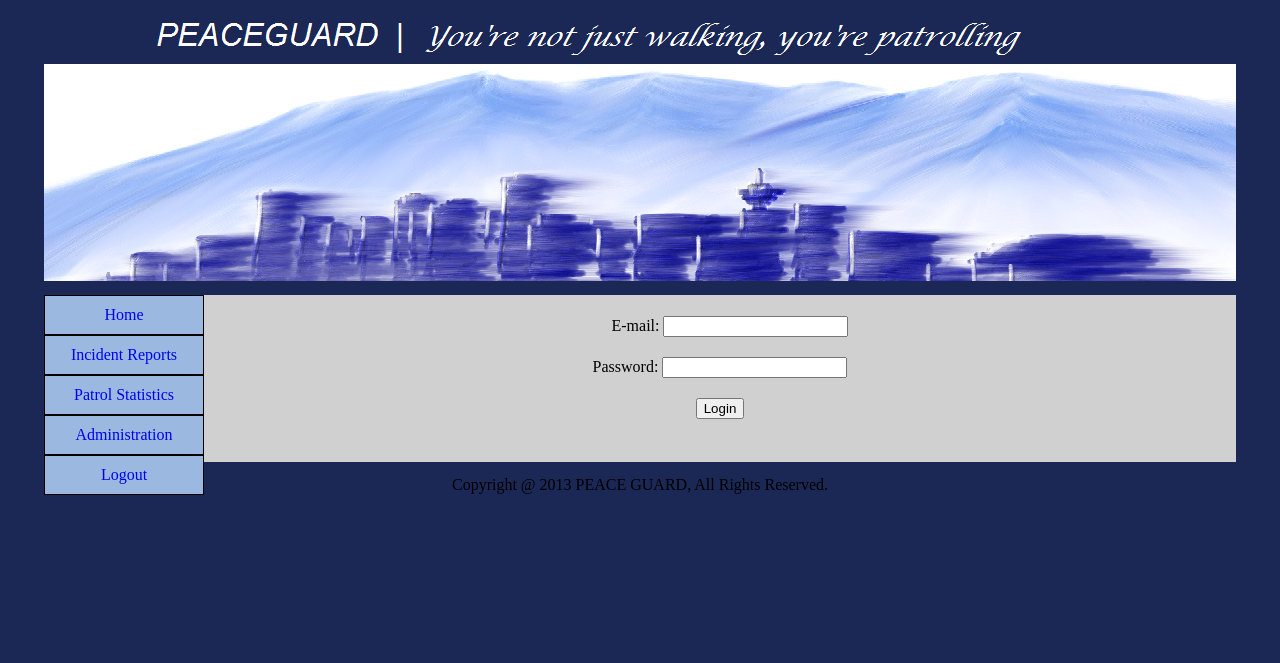
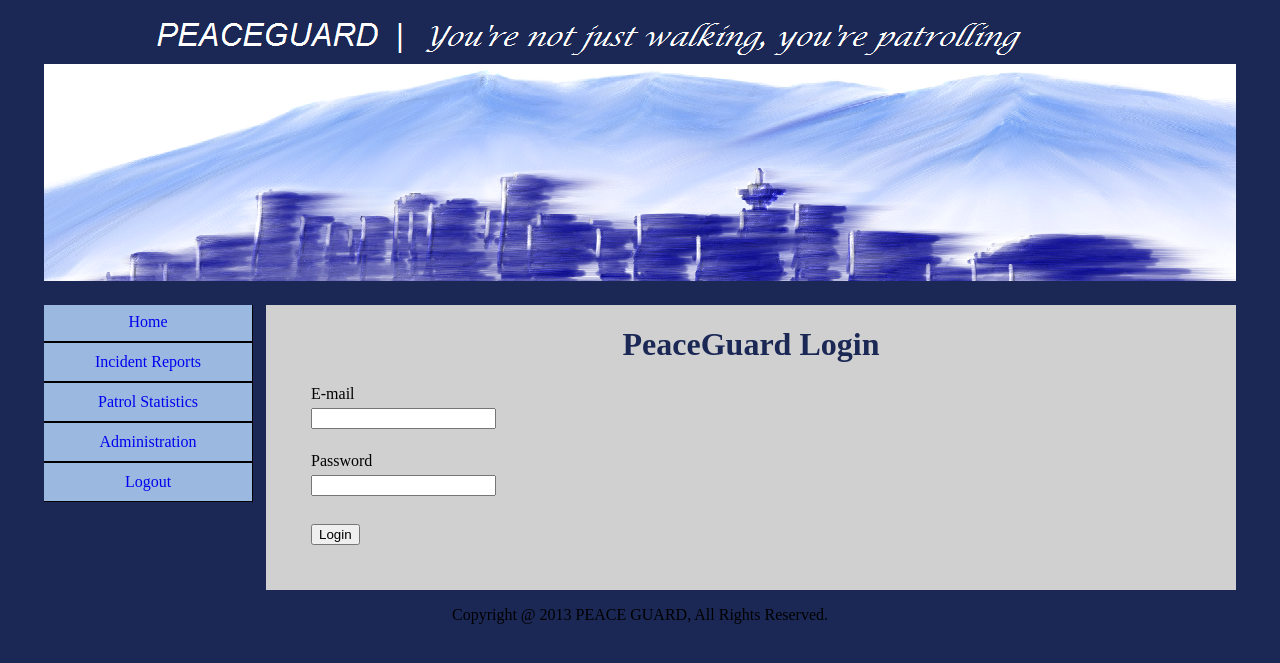
Before and after one commit to turvyc/peaceguard, a PHP site: page /login.php in a window 1280 px wide. Shown: the top 663 px of the page. Run offline with PHP 8.4, Linux system fonts and the light colour scheme.

Commit message:
Cleaned up and standardized CSS. Re-styled a couple elements, including the forms and headers. Fixed styling for error messages.

```diff
--- a/server/css/police.css
+++ b/server/css/police.css
@@ -8,91 +8,87 @@ div#main
     width: 1192px;
     margin-left: auto;
     margin-right: auto;
-
+    padding: 0px;
 }
 
-div#header
-{
-    padding-bottom: 10px;
-}
-
-img#header
+div#header img
 {
     height="273";
     width="1192";
-}
-
-div#footer
-{
-    text-align: center;
+    margin-bottom: 20px;
 }
 
 div#body
 {
-    background-color: #D0D0D0 ;
-    padding-bottom: 10px;
-	height: 155px;
-	position: relative;
-
-
+    overflow: hidden;
+    position: relative;
+    width: 100%;
 }
 
 div#navbar
 {
+    height: 100%;
+    width: 250px;
     position: absolute;
-    float: left;
-    width: 200px;
-	height: 200px;
+    top: -19px;
+    left: -41px;
 	text-align: center;
-	left: -40px;
-	top: -16px;
 }
 
-a.plain
+div#navbar ul
+{
+    list-style-type:none;
+}
+
+div#navbar li
+{
+    padding: 10px;
+    margin: 0px;
+    background-color: #9BB9E0;
+    border: 1px solid black;
+}
+
+div#navbar a
 {
     text-decoration: none;
 }
 
 div#content
 {
-    width: 1032px;
-    margin-left: auto;
-    margin-right: auto;
-	height: 157px;
+    float: right;
+    width: 890px;
 	background-color: #D0D0D0 ;
-	padding-bottom: 10px;
-	float: right;
-	position: relative;
-	text-align: center;
+    padding: 0px 40px 40px;
 }
 
-#navbar ul
+div#content h1
 {
-    list-style-type:none;
+    text-align: center;
+    color: #1B2855;
 }
 
-#navbar li
-{
-    padding: 10px;
-    background-color: #9BB9E0;
-    border: 1px solid black;
-}
-
-form.defaultForm
+div#content form
 {
     position: relative;
 }
 
-.defaultForm input, label, select, textarea
+div#content input, label, select, textarea
 {
-    margin: 5px 0px 15px 0px;
+    margin: 5px;
 }
 
-#login
+div#errorMessage h3
 {
-    width: 400px;
-    margin: 0 auto;
-    align: center;
-    color:#333333;
-    text-decoration:none;
+    width: 360px;
+    position: relative;
+    margin-left: auto;
+    margin-right: auto;
+    color: red;
+    text-align: center;
 }
+
+div#footer
+{
+    clear: both;
+    text-align: center;
+}
--- a/server/header.html
+++ b/server/header.html
@@ -13,22 +13,12 @@
 
             <div id="body">
                 <div id="navbar">
-                    <ul id="navbar">
-                        <li class="navbar">
-                            <a class="plain" href="index.php">Home</a>
-                        </li>
-                        <li class="navbar">
-                            <a class="plain" href="reports.php">Incident Reports</a>
-                        </li>
-                        <li class="navbar">
-                            <a class="plain" href="statistics.php">Patrol Statistics</a>
-                        </li>
-                        <li class="navbar">
-                            <a class="plain" href="admin.php">Administration</a>
-                        </li>
-                        <li class="navbar">
-                            <a class="plain" href="logout.php">Logout</a>
-                        </li>
+                    <ul>
+                        <li> <a href="index.php">Home</a> </li>
+                        <li> <a href="reports.php">Incident Reports</a> </li>
+                        <li> <a href="statistics.php">Patrol Statistics</a> </li>
+                        <li> <a href="admin.php">Administration</a> </li>
+                        <li> <a href="logout.php">Logout</a> </li>
                     </ul>
                 </div>
                 <div id="content">
--- a/server/index.php
+++ b/server/index.php
@@ -22,7 +22,7 @@ $volunteer = new Volunteer();
 
 if (! $session->getName()) {
     if (_DEBUG) {
-        echo 'NOT LOGGED IN!';
+//        echo 'NOT LOGGED IN!';
     }
     else {
         header('location:login.php');
@@ -31,6 +31,8 @@ if (! $session->getName()) {
 
 ?>
 
+<h1>PeaceGuard Home Page</h1>
+
 <p>System status: OFFLINE</p>
 <p>Number of registered volunteers: <?php echo $volunteer->getTotalNumber(); ?></p>
 <p>Number of currently patrolling volunteers: <?php echo $volunteer->getTotalNumber(true); ?></p>
--- a/server/login.php
+++ b/server/login.php
@@ -25,15 +25,19 @@ catch (Exception $e) {
 
 ?>
 
+<h1>PeaceGuard Login</h1>
+
 <div id="errorMessage">
-    <p id="errorMessage"><?php echo $errorMessage; ?></p>
+    <h3><?php echo $errorMessage; ?></h3>
 </div>
 
-<form class="defaultForm" name="login" action="control/login.control.php" method="POST">
-    &nbsp&nbsp&nbsp&nbsp&nbspE-mail: <input class="defaultForm" type="text" tabindex="1" name="<?php echo _EMAIL; ?>" /> <br />
-    Password: 	 					 <input class="defaultForm" type="password" tabindex="2" name="<?php echo _PASSWORD; ?>" /> <br />
-    <input class="defaultForm" type="hidden" name="<?php echo _AGENT; ?>" value="<?php echo _WEBSITE; ?>" />
-    <input class="defaultForm" type="submit" value="Login" tabindex="3" />
+<form name="login" action="control/login.control.php" method="POST">
+    <label for="<?php echo _EMAIL; ?>">E-mail</label><br />
+    <input type="text" tabindex="1" name="<?php echo _EMAIL; ?>" /> <br /><br />
+    <label for="<?php echo _PASSWORD; ?>">Password</label><br />
+    <input type="password" tabindex="2" name="<?php echo _PASSWORD; ?>" /> <br /><br />
+    <input type="hidden" name="<?php echo _AGENT; ?>" value="<?php echo _WEBSITE; ?>" />
+    <input type="submit" value="Login" tabindex="3" />
 </form>
 
 <?php include('footer.html'); ?>
```
